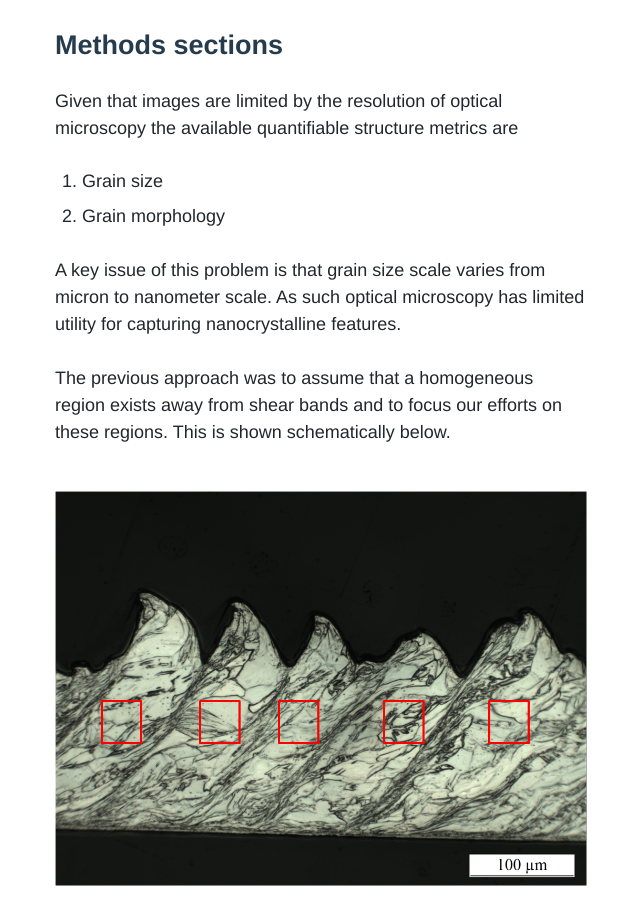
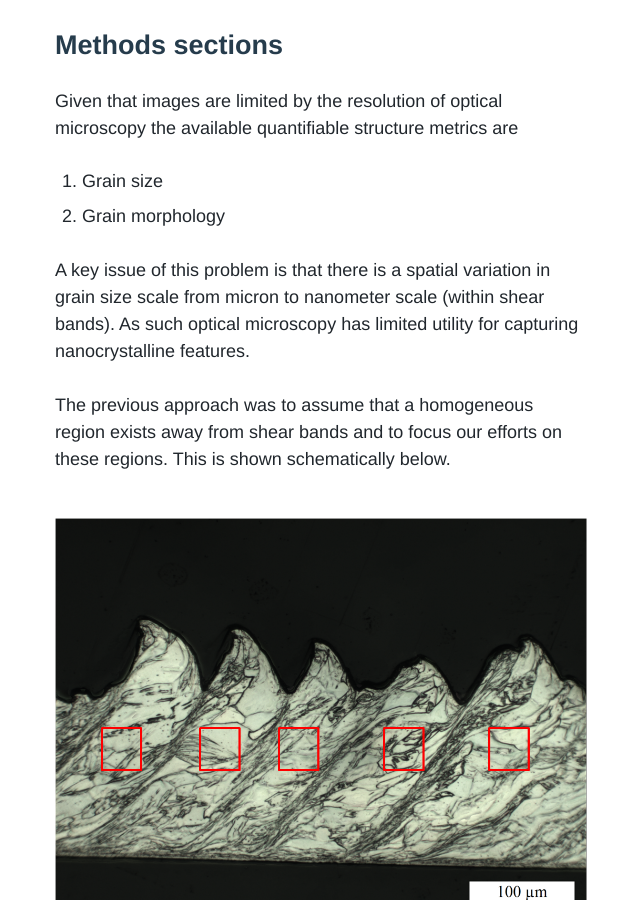
Before and after one commit to Materials-Informatics-Class-Fall2014/MIC-Machining-Gradients, a Jekyll site: the page built from _posts/2014-09-19-Updated-Problem-Statement.md, in a window 1280 px wide and 900 px high, scrolled down 3565 px. Shown: the whole window, without its empty margins (319-959 px from the left). Built offline with Jekyll 4.4.1, drawn with Linux system fonts in a browser that asks for light colours; nearby versions of some CDN libraries; some web fonts are replaced; comment, search, counter and statistics services are not loaded.

Commit message:
language change

```diff
--- a/_posts/2014-09-19-Updated-Problem-Statement.md
+++ b/_posts/2014-09-19-Updated-Problem-Statement.md
@@ -61,7 +61,7 @@ Given that images are limited by the resolution of optical microscopy the availa
 1. Grain size
 2. Grain morphology
 
-A key issue of this problem is that grain size scale varies from micron to nanometer scale. As such optical microscopy has limited utility for capturing nanocrystalline features.
+A key issue of this problem is that there is a spatial variation in grain size scale from micron to nanometer scale (within shear bands). As such optical microscopy has limited utility for capturing nanocrystalline features.
 
 The previous approach was to assume that a homogeneous region exists away from shear bands and to focus our efforts on these regions. This is shown schematically below.
 
```
